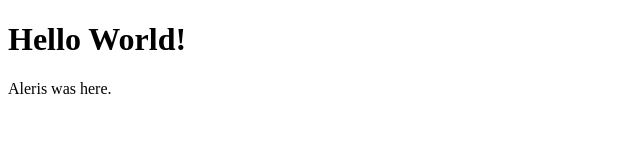
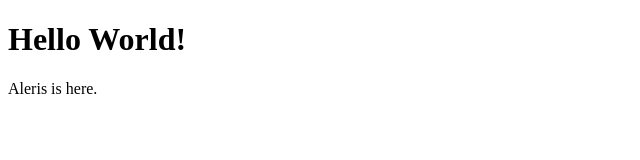
Before and after one commit to sirela16/ExampleProject, a plain HTML site: page Index.html in a window 1280 px wide. Shown: the full height of the page, 0-640 px from the left. Drawn offline with Linux system fonts and the light colour scheme.

Commit message:
Modified Index

```diff
--- a/Index.html
+++ b/Index.html
@@ -5,6 +5,6 @@
 		</head>
 		<body>
 			<h1>Hello World!</h1>
-			<p>Aleris was here.</p>
+			<p>Aleris is here.</p>
 		</body>
 	</html>
```
